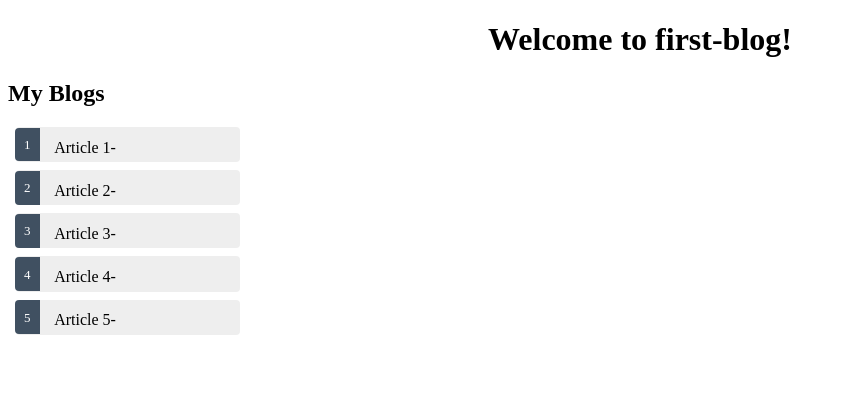
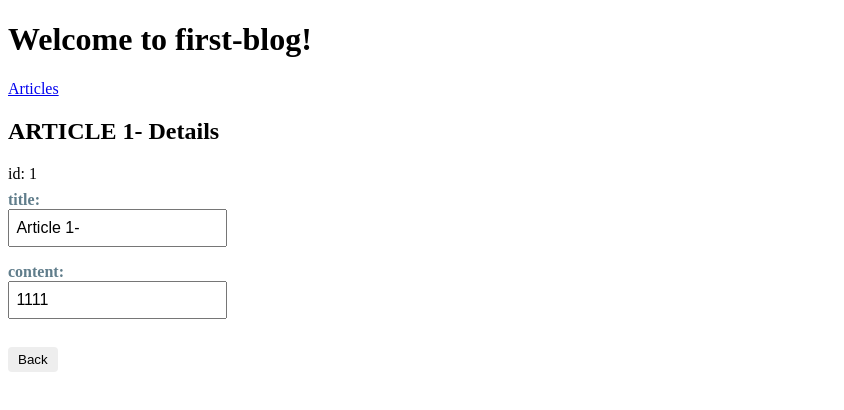
Before and after one commit to roseee123/first-blog, an Angular app: page /detail/1 in a window 1280 px wide. Shown: the top 410 px of the page, without its empty margins (0-844 px from the left). Built offline with nearby package versions, Linux system fonts and the light colour scheme.

Commit message:
5. commit: add router for article detail page

```diff
--- a/src/app/app.component.html
+++ b/src/app/app.component.html
@@ -1,10 +1,10 @@
 <!--The content below is only a placeholder and can be replaced.-->
-<div style="text-align:center">
-  <h1>
-    Welcome to {{ title }}!
-  </h1>
-</div>
-<app-articles></app-articles>
+<h1>Welcome to {{ title }}!</h1>
+<nav>
+  <a routerLink="/articles">Articles</a>
+</nav>
+<router-outlet></router-outlet>
+<!-- <app-articles></app-articles> -->
 <!-- <h2>Here are some links to help you start: </h2>
 <ul>
   <li>
--- a/src/app/app.module.ts
+++ b/src/app/app.module.ts
@@ -5,6 +5,7 @@ import { FormsModule } from '@angular/forms';
 import { AppComponent } from './app.component';
 import { ArticlesComponent } from './articles/articles.component';
 import { ArticleDetailComponent } from './article-detail/article-detail.component';
+import { AppRoutingModule } from './app-routing.module';
 
 @NgModule({
   declarations: [
@@ -14,7 +15,8 @@ import { ArticleDetailComponent } from './article-detail/article-detail.componen
   ],
   imports: [
     BrowserModule,
-    FormsModule
+    FormsModule,
+    AppRoutingModule
   ],
   providers: [],
   bootstrap: [AppComponent]
--- a/src/app/article-detail/article-detail.component.css
+++ b/src/app/article-detail/article-detail.component.css
@@ -0,0 +1,31 @@
+/* HeroDetailComponent's private CSS styles */
+label {
+  display: inline-block;
+  width: 3em;
+  margin: .5em 0;
+  color: #607D8B;
+  font-weight: bold;
+}
+input {
+  height: 2em;
+  font-size: 1em;
+  padding-left: .4em;
+}
+button {
+  margin-top: 20px;
+  font-family: Arial;
+  background-color: #eee;
+  border: none;
+  padding: 5px 10px;
+  border-radius: 4px;
+  cursor: pointer;
+  cursor: hand;
+}
+button:hover {
+  background-color: #cfd8dc;
+}
+button:disabled {
+  background-color: #eee;
+  color: #ccc;
+  cursor: auto;
+}
--- a/src/app/article-detail/article-detail.component.html
+++ b/src/app/article-detail/article-detail.component.html
@@ -11,5 +11,6 @@
         <input [(ngModel)]="article.content" placeholder="content"/>
       </label>
     </div>
+    <button (click)="goBack()">Back</button>
 
   </div>
--- a/src/app/article-detail/article-detail.component.ts
+++ b/src/app/article-detail/article-detail.component.ts
@@ -1,7 +1,9 @@
 import { Component, OnInit, Input } from '@angular/core';
+import { ActivatedRoute } from '@angular/router';
+import { Location } from '@angular/common';
 
 import { Article } from '../article';
-import { from } from 'rxjs';
+import { ArticleService } from '../article.service';
 
 @Component({
   selector: 'app-article-detail',
@@ -11,9 +13,19 @@ import { from } from 'rxjs';
 export class ArticleDetailComponent implements OnInit {
   @Input() article: Article;
 
-  constructor() { }
+  constructor(
+    private route: ActivatedRoute,
+    private articleService: ArticleService,
+    private location: Location
+  ) { }
 
-  ngOnInit() {
+  ngOnInit(): void {
+    const id = +this.route.snapshot.paramMap.get('id');
+    this.articleService.getArticle(id).subscribe( article => this.article = article);
+  }
+
+  goBack(): void {
+    this.location.back();  //回到上一頁
   }
 
 }
--- /dev/null
+++ b/src/app/article.service.ts
@@ -0,0 +1,21 @@
+import { Injectable } from '@angular/core';
+
+import { Article } from './article';
+import { ARTICLES } from './mock-articles';
+import { Observable, of } from 'rxjs';
+
+@Injectable({
+  providedIn: 'root'
+})
+export class ArticleService {
+
+  constructor() { }
+
+  getArticles(): Observable<Article[]> {
+    return of(ARTICLES);
+  }
+
+  getArticle(id: number): Observable<Article> {
+    return of(ARTICLES.find(article => article.id === id));
+  }
+}
--- a/src/app/articles/articles.component.html
+++ b/src/app/articles/articles.component.html
@@ -1,8 +1,8 @@
 <h2>My Blogs</h2>
 <ul class="articles">
-  <li *ngFor="let article of articles" [class.selected]="article === selectedArticle" (click)="onSelect(article)">
-    <span class="badge">{{ article.id }}</span> {{ article.title }}
+  <li *ngFor="let article of articles">
+    <a routerLink="/detail/{{ article.id }}">
+      <span class="badge">{{ article.id }}</span> {{ article.title }}
+    </a>
   </li>
 </ul>
-
-<app-article-detail [article]="selectedArticle"></app-article-detail>
--- a/src/app/articles/articles.component.ts
+++ b/src/app/articles/articles.component.ts
@@ -1,7 +1,7 @@
 import { Component, OnInit } from '@angular/core';
 
 import { Article } from '../article';
-import { ARTICLES } from '../mock-articles';
+import { ArticleService } from '../article.service';
 
 @Component({
   selector: 'app-articles',
@@ -9,16 +9,17 @@ import { ARTICLES } from '../mock-articles';
   styleUrls: ['./articles.component.css']
 })
 export class ArticlesComponent implements OnInit {
-  articles = ARTICLES;
-  selectedArticle: Article;
+  articles: Article[];
 
-  constructor() { }
+
+  constructor(private articleService: ArticleService) { }
 
   ngOnInit() {
+    this.getArticles();
   }
 
-  onSelect(article: Article): void {
-    this.selectedArticle = article;
+  getArticles(): void {
+    this.articleService.getArticles().subscribe(articles => this.articles = articles);
   }
 
 }
```
Also changed, not shown: src/app/app-routing.module.ts (added, +16 -0 lines), 1 other file (tests, documents, lock files or other folders).
